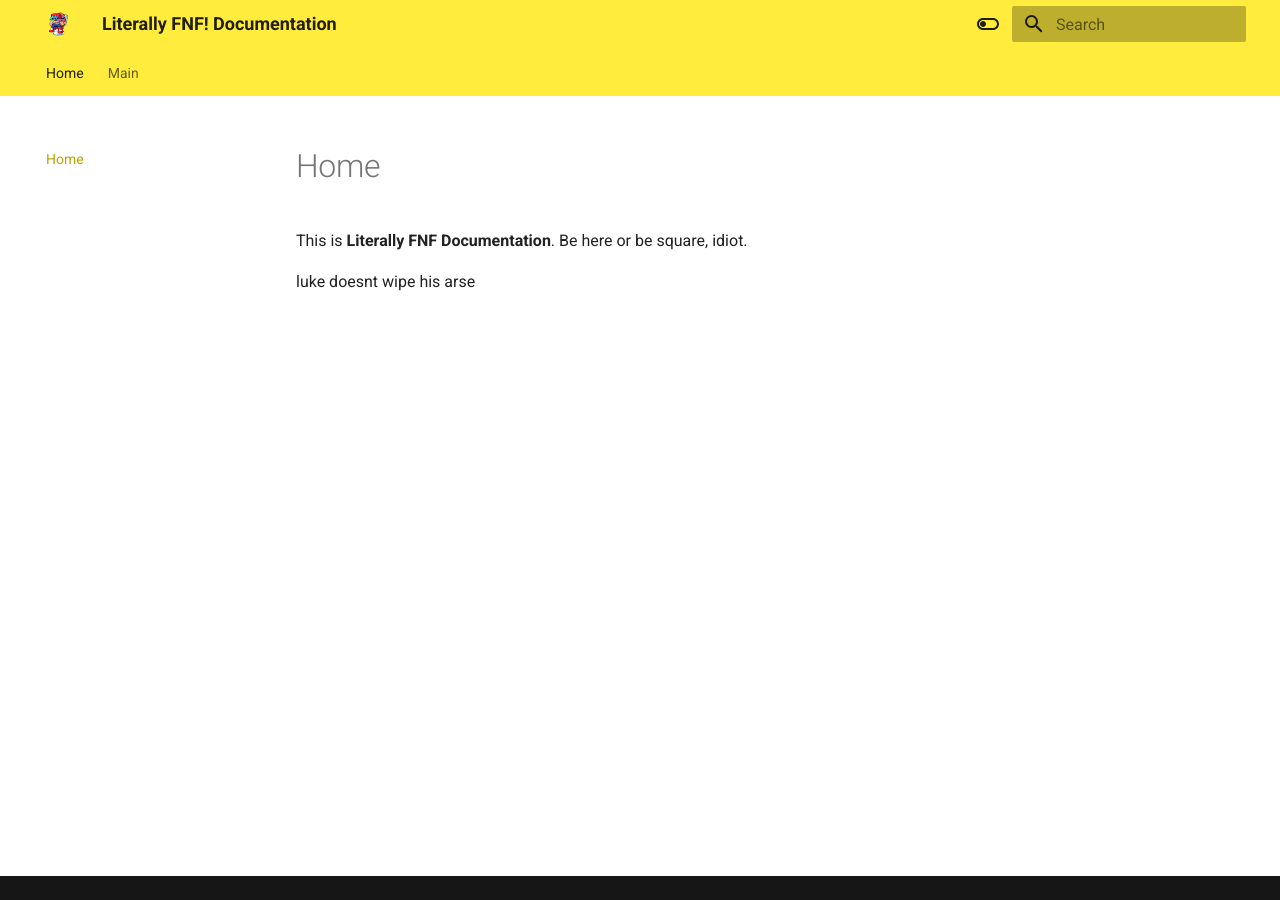
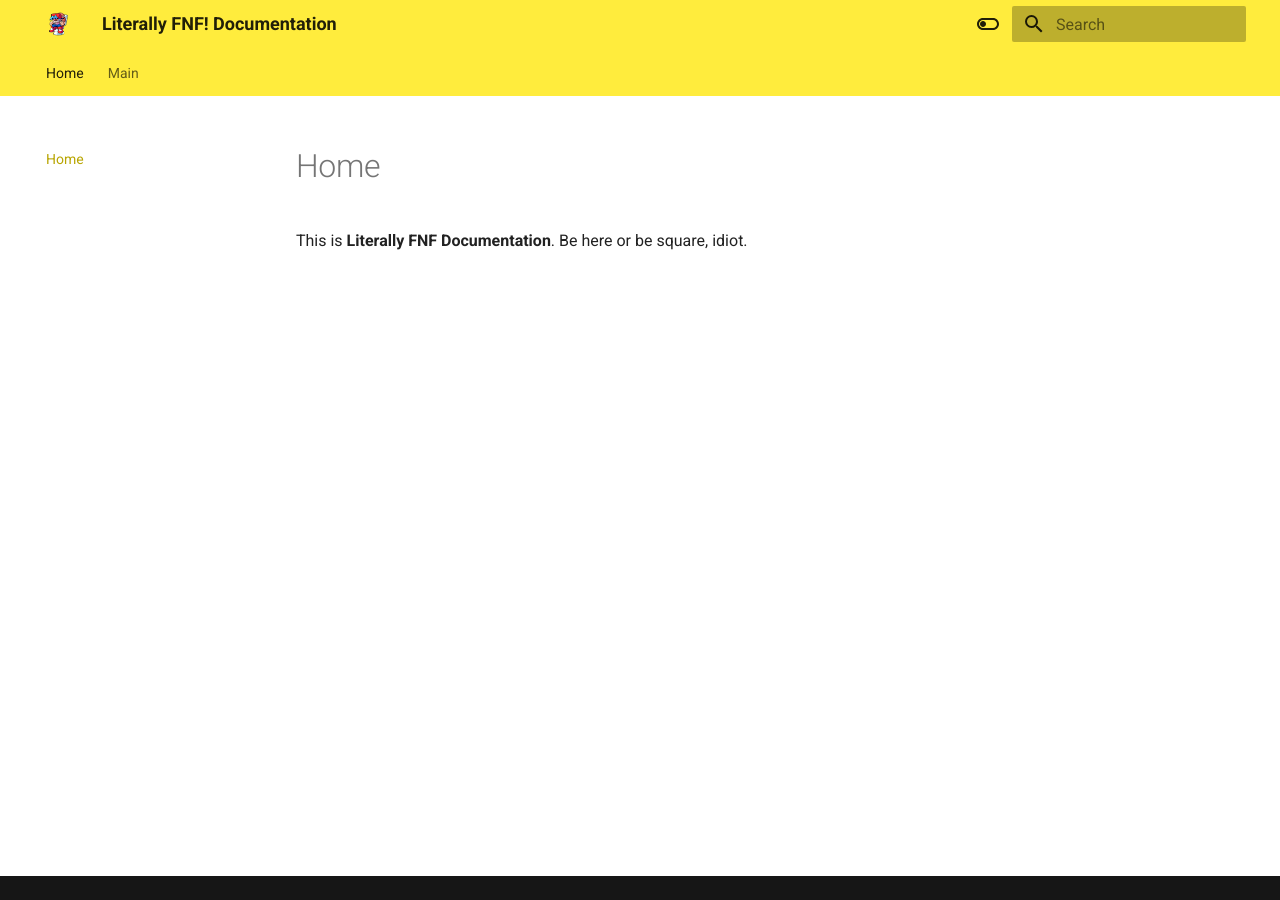
Before and after one commit to toad4085/Literally-FNF-Documentation, an MkDocs documentation site: the page built from docs/index.md, in a window 1280 px wide. Built offline with MkDocs 1.6.1 and Material for MkDocs 9.7.7, drawn with Linux system fonts in a browser that asks for light colours.

Commit message:
swagalicious

```diff
--- a/docs/index.md
+++ b/docs/index.md
@@ -1,5 +1,3 @@
 # Home
 
 This is **Literally FNF Documentation**. Be here or be square, idiot.
-
-luke doesnt wipe his arse
```
